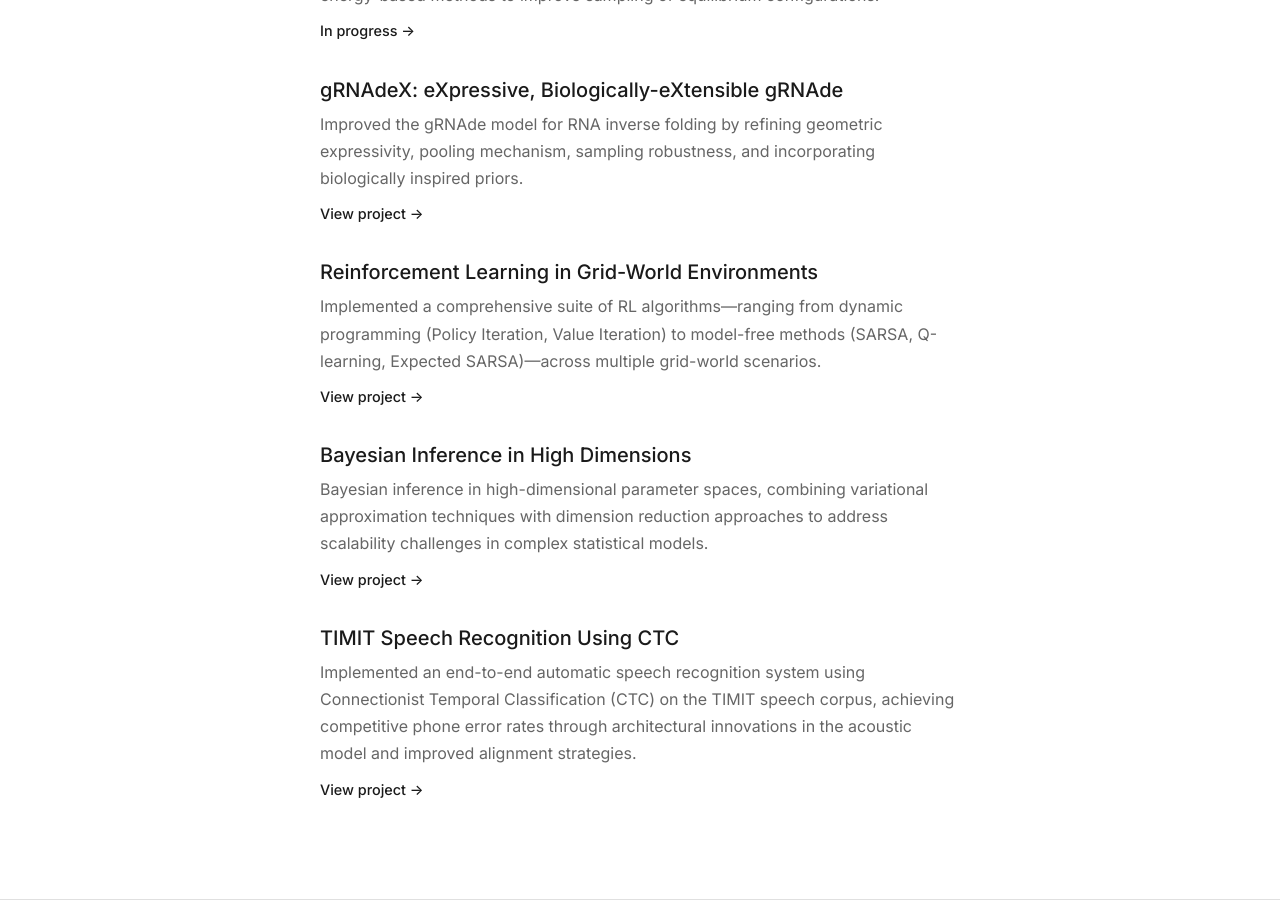
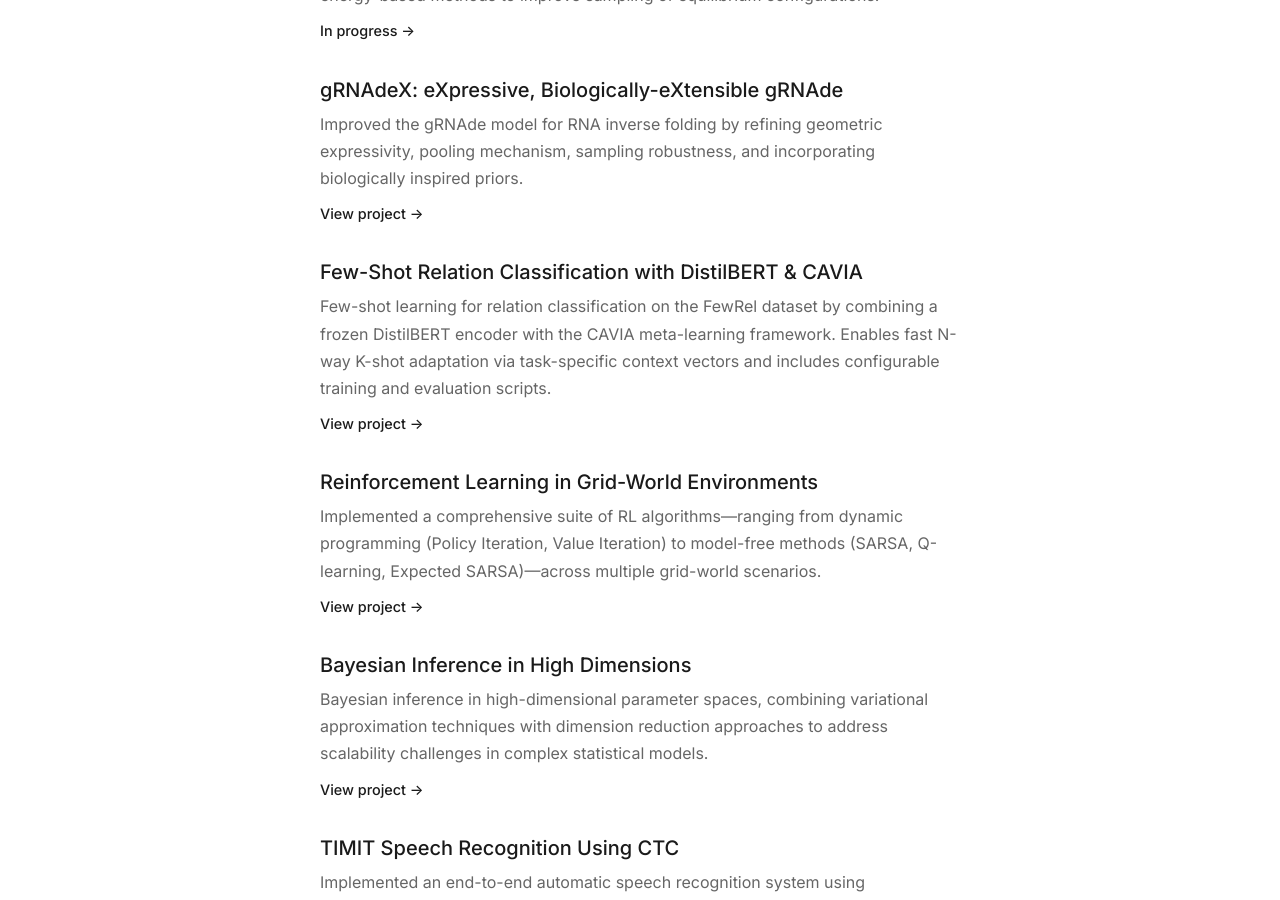
Before and after one commit to bmcd243/bmcd243.github.io, a Jekyll site: the page built from index.html, in a window 1280 px wide and 900 px high, scrolled down 988 px. Built offline with Jekyll 4.4.1, drawn with Linux system fonts in a browser that asks for light colours.

Commit message:
added some sources

```diff
--- a/_includes/featured-projects.html
+++ b/_includes/featured-projects.html
@@ -9,6 +9,11 @@
         <h3>gRNAdeX: eXpressive, Biologically-eXtensible gRNAde</h3>
         <p>Improved the gRNAde model for RNA inverse folding by refining geometric expressivity, pooling mechanism, sampling robustness, and incorporating biologically inspired priors.</p>
         <a href="{{ site.baseurl }}/assets/grnadex.pdf" target="_blank" class="project-link">View project →</a>
+    </div>
+    <div class="project">
+        <h3>Few-Shot Relation Classification with DistilBERT &amp; CAVIA</h3>
+        <p>Few-shot learning for relation classification on the FewRel dataset by combining a frozen DistilBERT encoder with the CAVIA meta-learning framework. Enables fast N-way K-shot adaptation via task-specific context vectors and includes configurable training and evaluation scripts.</p>
+        <a href="https://github.com/antoniofrancaib/antoniofrancaib-fewshot-rel" target="_blank" class="project-link">View project →</a>
     </div>
     <div class="project">
         <h3>Reinforcement Learning in Grid-World Environments</h3>
```
